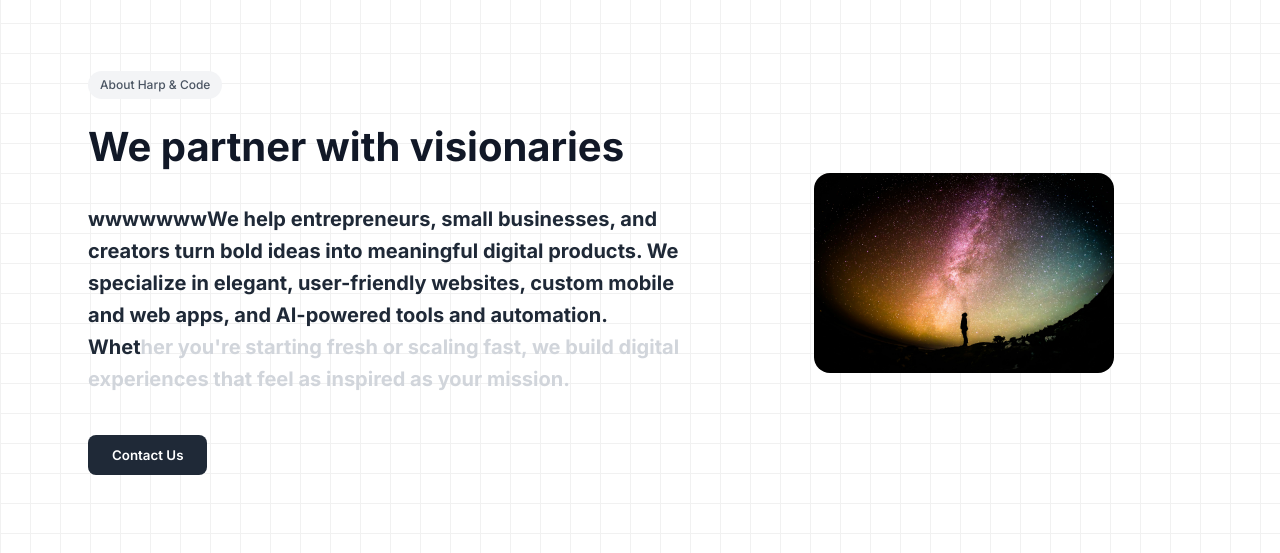
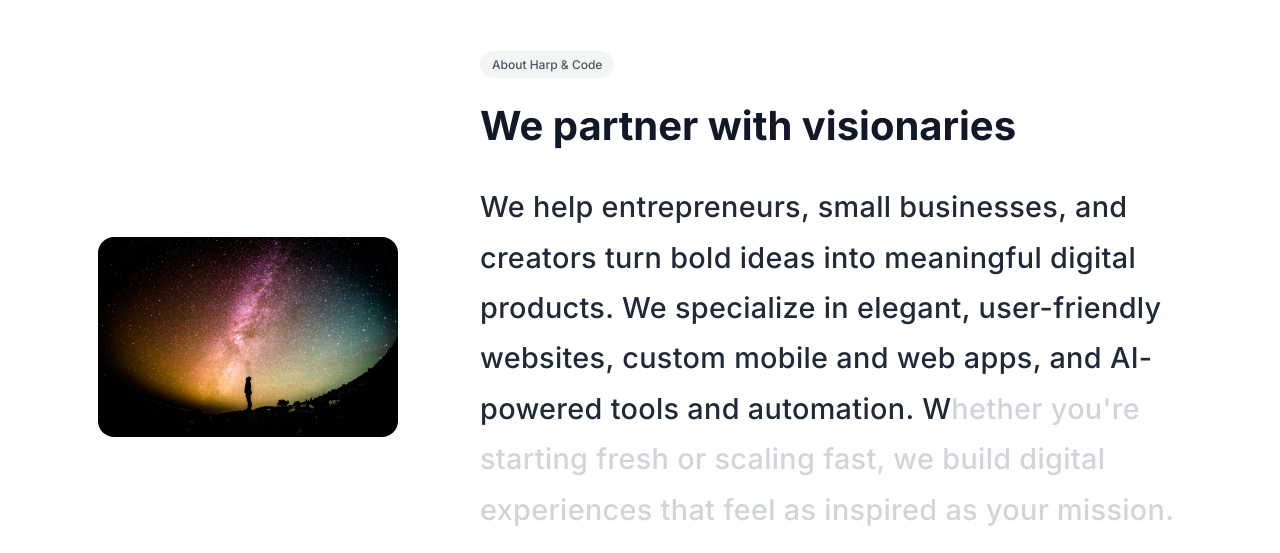
Before and after one commit to dlata29/HarpUAT, a React (Vite) app: page / in a window 1280 px wide. Shown: the part 1007-1560 px from the top of the page. Built offline with nearby package versions, Linux system fonts and the light colour scheme.

Commit message:
about us changes

```diff
--- a/src/App.jsx
+++ b/src/App.jsx
@@ -9,7 +9,7 @@ import AppDevelopment from "./components/AppDevelopment";
 import AISolutions from "./components/AISolutions";
 import Footer from "./components/Footer";
 import CallbackFormModal from "./components/CallbackFormModal";
-import GridBackground from "./components/GridBackground"; // 1. Import the new component
+import GridBackground from "./components/GridBackground";
 
 export default function App() {
   const [isNavbarVisible, setNavbarVisible] = useState(false);
@@ -32,44 +32,41 @@ export default function App() {
           setNavbarVisible(false);
         }
       },
-      {
-        threshold: 0.5,
-      }
+      { threshold: 0.5 }
     );
 
     const currentRef = contentSectionRef.current;
-    if (currentRef) {
-      observer.observe(currentRef);
-    }
+    if (currentRef) observer.observe(currentRef);
 
     return () => {
-      if (currentRef) {
-        observer.unobserve(currentRef);
-      }
+      if (currentRef) observer.unobserve(currentRef);
     };
   }, []);
 
   return (
     <Router>
+      {/* Navbar & Modal are outside Routes so they show on every page */}
       <Navbar isVisible={isNavbarVisible} />
       <CallbackFormModal isOpen={isModalOpen} onClose={closeModal} />
 
-      {/* The Hero section remains outside the grid */}
       <Routes>
+        {/* Homepage */}
         <Route
           path="/"
           element={
             <>
               <Hero onVideoEnd={handleVideoEnd} />
-              {/* 2. Wrap the rest of the page content */}
+              <div style={{ marginTop: "4rem" }}></div>
+              <About ref={contentSectionRef} onOpenModal={openModal} />
               <GridBackground>
-                <About ref={contentSectionRef} onOpenModal={openModal} />
                 <Products />
                 <Footer onOpenModal={openModal} />
               </GridBackground>
             </>
           }
         />
+
+        {/* Product pages */}
         <Route path="/products/web-development" element={<WebDevelopment />} />
         <Route path="/products/app-development" element={<AppDevelopment />} />
         <Route path="/products/ai-solutions" element={<AISolutions />} />
--- a/src/CSS/About.css
+++ b/src/CSS/About.css
@@ -1,18 +1,19 @@
 .about-section {
-  padding: 4rem 2rem;
-  background-color: transparent; /* Changed from #f9fafb */
+  padding: 4rem 1rem; /* more breathing space */
+  background-color: #fff; /* light gray background */
   position: relative;
   z-index: 4;
   min-height: 100vh;
   display: flex;
   align-items: center;
+  border-radius: 20px 20px 0px 0px;
 }
 
 .about-container {
   display: flex;
   flex-wrap: wrap;
   gap: 3rem;
-  max-width: 1200px;
+  /* max-width: 1200px; */
   margin: 0 auto;
   padding: 3rem;
   background-color: transparent;
@@ -20,7 +21,7 @@
 }
 
 .about-text-column {
-  flex: 1;
+  flex: 2;
   min-width: 600px;
 }
 
@@ -59,11 +60,14 @@
 }
 
 .about-description p {
-  font-size: 1.25rem; /* Larger font for the effect */
-  color: #4b5563;
-  line-height: 1.6;
-  margin-bottom: 1rem;
-  font-weight: bold;
+  font-size: 1.8rem; /* readable size for most screens */
+  color: #4b5563; /* soft dark gray */
+  line-height: 1.75; /* more vertical breathing space */
+  margin-bottom: 1.5rem; /* separates paragraph from button */
+  font-weight: 500; /* medium weight, not too bold */
+  text-align: left; /* keeps left alignment */
+  word-spacing: normal; /* natural spacing */
+  letter-spacing: 0.02rem; /* subtle letter spacing for clarity */
 }
 
 .about-contact-button {
--- a/src/CSS/GridBackground.css
+++ b/src/CSS/GridBackground.css
@@ -11,8 +11,9 @@
   position: absolute;
   inset: 0;
   z-index: -1;
-  background-size: 30px 30px;
-  background-image: linear-gradient(to right, #f1f1f1 1px, transparent 1px), linear-gradient(to bottom, #f1f1f1 1px, transparent 1px);
+  background-size: 35px 35px;
+  background-image: linear-gradient(to right, #f1f1f1 1px, transparent 1px),
+    linear-gradient(to bottom, #f1f1f1 1px, transparent 1px);
 }
 
 .trail-box {
--- a/src/components/About.jsx
+++ b/src/components/About.jsx
@@ -5,7 +5,7 @@ const About = React.forwardRef(({ onOpenModal }, ref) => {
   // Accept onOpenModal prop
   const textContainerRef = useRef(null);
   const mainText =
-    "wwwwwwwWe help entrepreneurs, small businesses, and creators turn bold ideas into meaningful digital products. We specialize in elegant, user-friendly websites, custom mobile and web apps, and AI-powered tools and automation. Whether you're starting fresh or scaling fast, we build digital experiences that feel as inspired as your mission.";
+    "We help entrepreneurs, small businesses, and creators turn bold ideas into meaningful digital products. We specialize in elegant, user-friendly websites, custom mobile and web apps, and AI-powered tools and automation. Whether you're starting fresh or scaling fast, we build digital experiences that feel as inspired as your mission.";
   const [highlightedChars, setHighlightedChars] = useState(0);
   const darkColor = "rgb(31, 41, 55)";
   const lightColor = "rgb(209, 213, 219)";
@@ -30,9 +30,12 @@ const About = React.forwardRef(({ onOpenModal }, ref) => {
   return (
     <section className="about-section" ref={ref}>
       <div className="about-container">
+        <div className="about-image-column">
+          <img src="/greg-rakozy-oMpAz-DN-9I-unsplash (1).jpg" alt="Harp and Code Team" />
+        </div>
         <div className="about-text-column" ref={textContainerRef}>
           <span className="about-tag">About Harp & Code</span>
-          <h2 className="about-headline">We partner with visionaries</h2>
+          <h1 className="about-headline">We partner with visionaries</h1>
           <div className="about-description">
             <p>
               {mainText.split("").map((char, index) => (
@@ -52,10 +55,6 @@ const About = React.forwardRef(({ onOpenModal }, ref) => {
             Contact Us
           </button>
         </div>
-
-        <div className="about-image-column">
-          <img src="/greg-rakozy-oMpAz-DN-9I-unsplash (1).jpg" alt="Harp and Code Team" />
-        </div>
       </div>
     </section>
   );
--- a/src/components/GridBackground.jsx
+++ b/src/components/GridBackground.jsx
@@ -5,7 +5,7 @@ import "../CSS/GridBackground.css";
 const GridBackground = ({ children }) => {
   const [trails, setTrails] = useState([]);
   const gridRef = useRef(null);
-  const GRID_SIZE = 20; // Controls the size of the grid cells
+  const GRID_SIZE = 30; // Controls the size of the grid cells
 
   const handleMouseMove = useCallback((e) => {
     if (!gridRef.current) return;
@@ -42,7 +42,11 @@ const GridBackground = ({ children }) => {
 
       {/* Render trail elements */}
       {trails.map((trail) => (
-        <div key={trail.id} className="trail-box" style={{ left: trail.x, top: trail.y, width: GRID_SIZE, height: GRID_SIZE }} />
+        <div
+          key={trail.id}
+          className="trail-box"
+          style={{ left: trail.x, top: trail.y, width: GRID_SIZE, height: GRID_SIZE }}
+        />
       ))}
 
       {/* The rest of your page content */}
```
